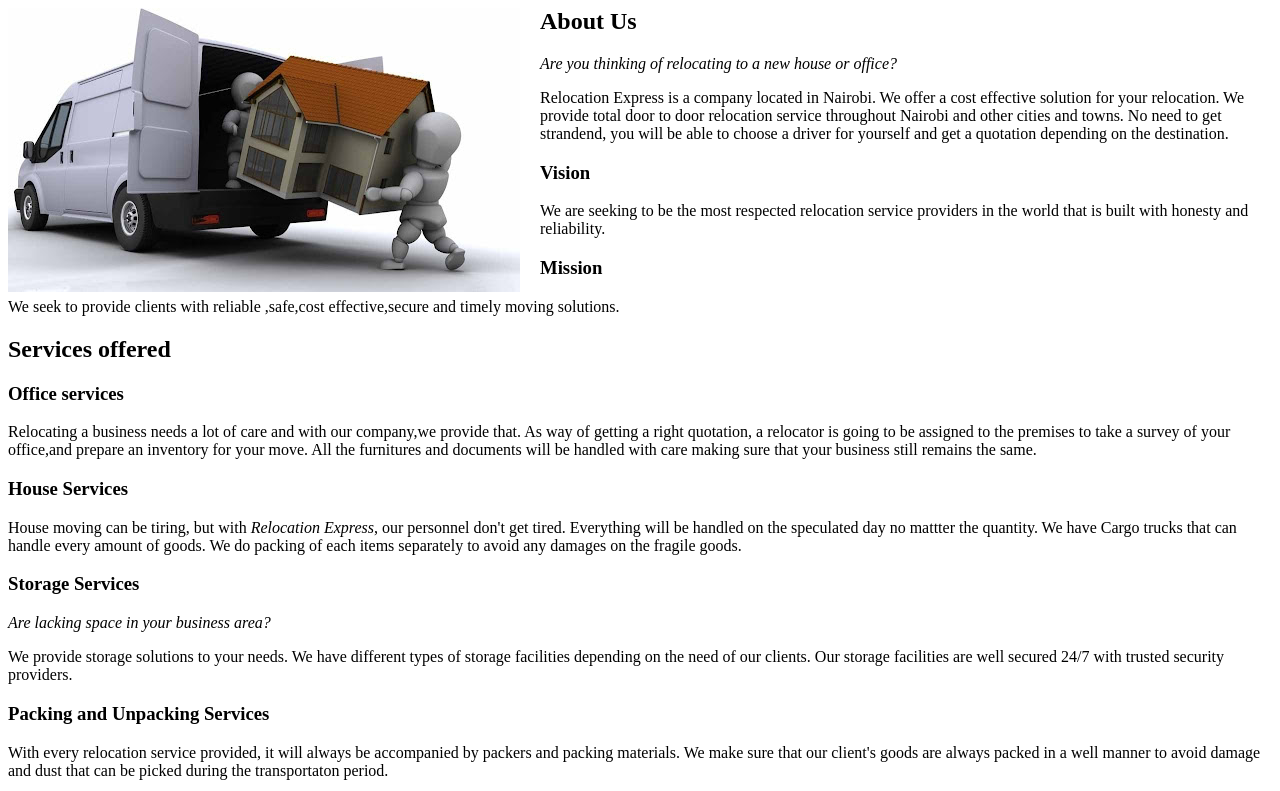
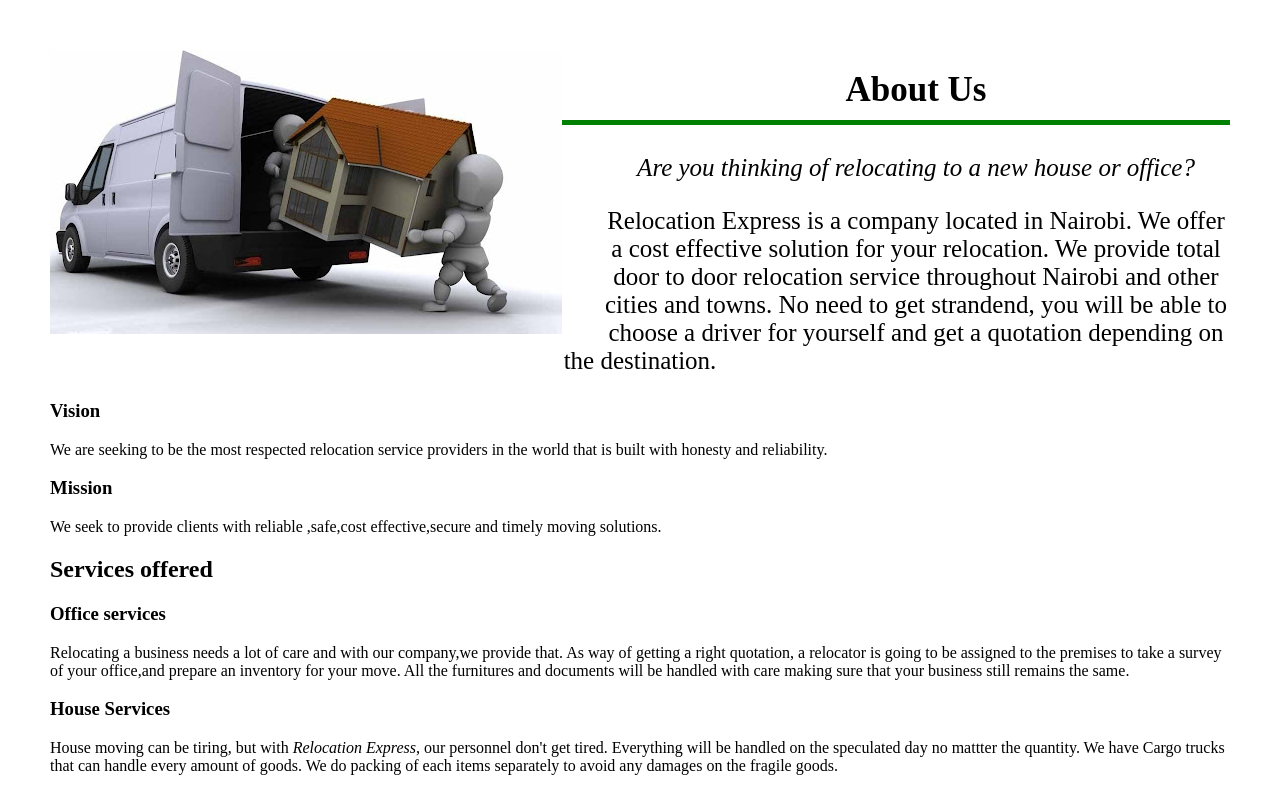
Before and after one commit to Kevson102/Relocation-Express-Website, a plain HTML site: page about.html in a window 1280 px wide. Shown: the top 791 px of the page. Drawn offline with Linux system fonts and the light colour scheme.

Commit message:
change fonts and position

```diff
--- a/about.css
+++ b/about.css
@@ -1,8 +1,23 @@
+body{
+    margin: 50px;
+}
 img{
     float: left;
-     margin-right: 20px;
+     margin-right: 40px;
 }
 
-.inside-content{
 
+.inside-content1 h2{
+    text-align: center;
+    border-bottom: 5px solid green;
+    height: 50px;
+    padding-top: 20px;
+    font-size: 35px;
 }
+.inside-content1 p{
+    text-align: center;
+    font-size: 25px;
+}
+.inside-content2{
+    clear: both;
+}
--- a/about.html
+++ b/about.html
@@ -13,15 +13,17 @@
     <div>
         <div class="cont-1">
         <img src="image-2/bout-1.jpg" alt="">
-        <div class="inside-content">
+        <div class="inside-content1">
         <h2>About Us</h2>
         <p><em>Are you thinking of relocating to a new house or office?</em></p>
-             Relocation Express is a company located in Nairobi. We offer a cost effective solution for your relocation. We provide total door to door relocation service throughout Nairobi and other cities and towns. No need to get strandend, you will be able to choose a driver for yourself and get a quotation depending on the destination.</p>
+            <p> Relocation Express is a company located in Nairobi. We offer a cost effective solution for your relocation. We provide total door to door relocation service throughout Nairobi and other cities and towns. No need to get strandend, you will be able to choose a driver for yourself and get a quotation depending on the destination.</p>
              </div>
+         <div class="inside-content2">
              <h3>Vision</h3>
              <p>
                  We are seeking to be the most respected relocation service providers in the world that is built with honesty and reliability.
              </p>
+         </div>
              <h3>Mission</h3>
              <p>
                  We seek to provide clients with reliable ,safe,cost effective,secure and timely moving solutions.
```
